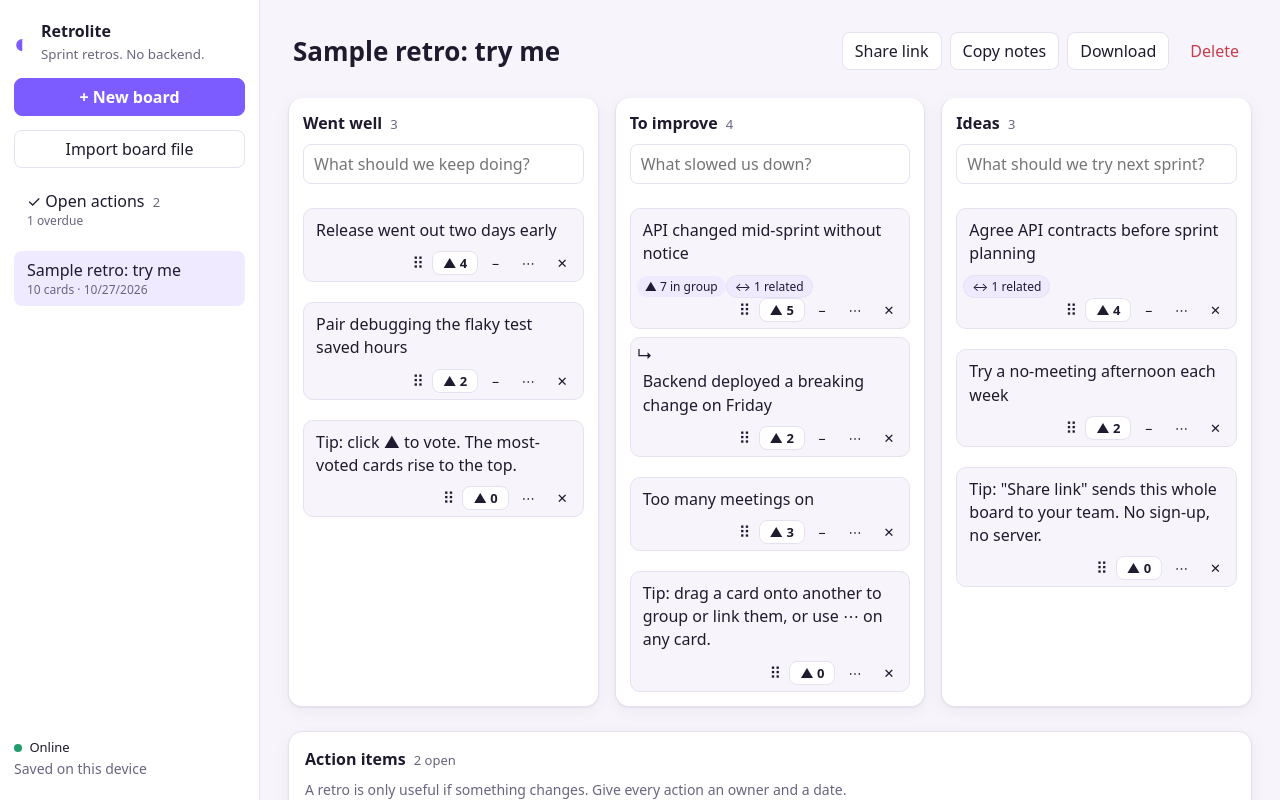
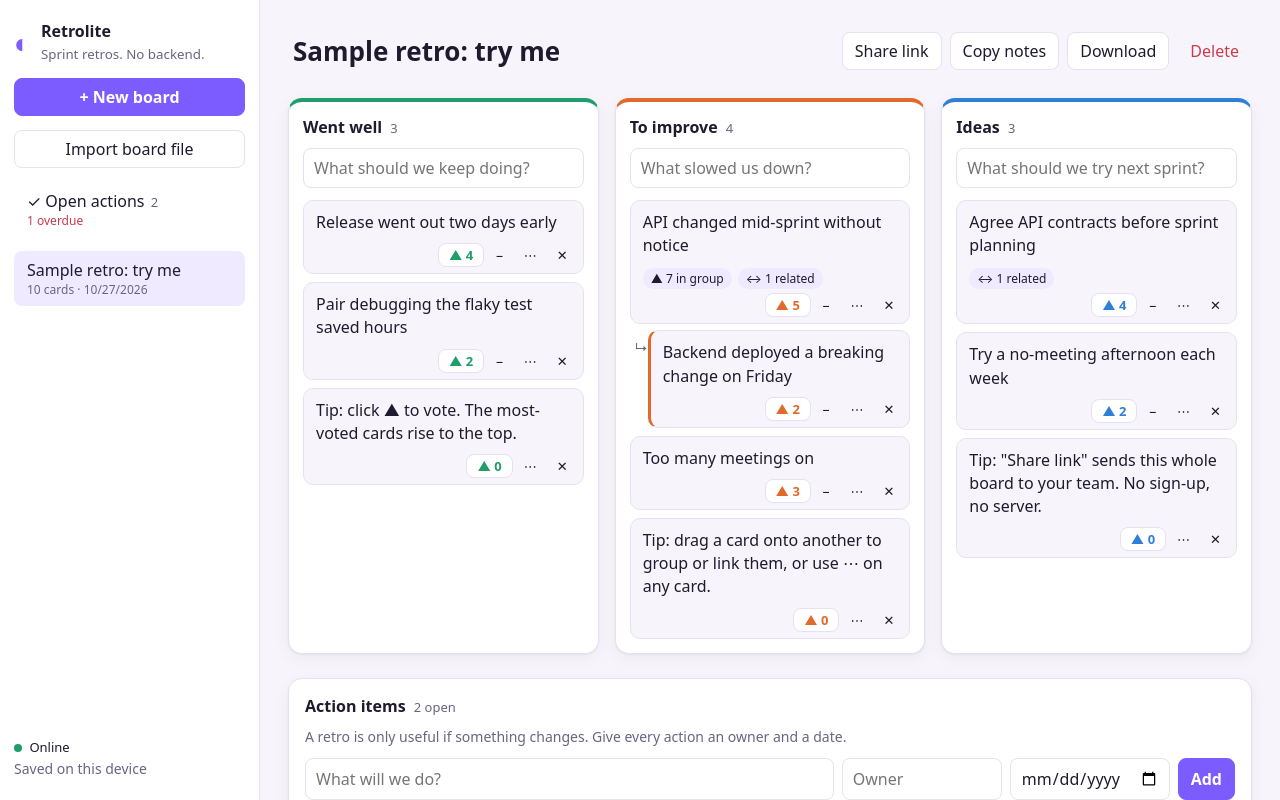
Before and after one commit to theinsanecat/retrolite, a React (Vite) app: page / in a window 1280 px wide. Both pictures are taken after a click on the button "Try a sample board". Shown: the top 800 px of the page. Built offline with nearby package versions, Linux system fonts and the light colour scheme.

Commit message:
Styles for templates, grouped and linked cards, open actions

```diff
--- a/src/index.css
+++ b/src/index.css
@@ -6,9 +6,10 @@
   --line: #e6e1f0;
   --accent: #7c5cff;
   --accent-soft: #efeaff;
-  --well: #1f9d6b;
-  --improve: #e0692b;
-  --ideas: #2f7fd8;
+  --c0: #1f9d6b;
+  --c1: #e0692b;
+  --c2: #2f7fd8;
+  --c3: #9b4dca;
   --danger: #c93c4b;
   --shadow: 0 1px 2px rgb(31 26 46 / 6%), 0 4px 16px rgb(31 26 46 / 5%);
   font-family: system-ui, -apple-system, "Segoe UI", Roboto, sans-serif;
@@ -90,8 +91,8 @@ nav { display: flex; flex-direction: column; gap: 4px; overflow-y: auto; flex: 1
 .board-link.active { background: var(--accent-soft); }
 .status { font-size: 13px; line-height: 1.6; }
 .dot { display: inline-block; width: 8px; height: 8px; border-radius: 50%; margin-right: 4px; }
-.dot.on { background: var(--well); }
-.dot.off { background: var(--improve); }
+.dot.on { background: var(--c0); }
+.dot.off { background: var(--c1); }
 
 main { padding: 24px 28px 60px; min-width: 0; }
 
@@ -101,6 +102,29 @@ main { padding: 24px 28px 60px; min-width: 0; }
   padding: 12px 16px; margin-bottom: 20px;
 }
 .banner.error { border-color: var(--danger); }
+.banner.organize { position: sticky; top: 8px; z-index: 5; box-shadow: var(--shadow); }
+.move { display: inline-flex; gap: 6px; align-items: center; font-size: 14px; }
+.move select { border: 1px solid var(--line); border-radius: 8px; padding: 6px 8px; background: var(--panel); font: inherit; color: inherit; }
+.title-wrap { display: flex; flex-direction: column; gap: 2px; min-width: 0; flex: 1; }
+.warn { color: var(--danger); font-size: 13px; }
+.late-text { color: var(--danger); }
+.open-link .count { margin-left: 2px; }
+
+.new-board, .open-actions { max-width: 900px; }
+.new-board h1, .open-actions h1 { font-size: 26px; margin: 0 0 4px; }
+.field { display: flex; flex-direction: column; gap: 6px; margin: 18px 0; max-width: 460px; }
+.field span { font-weight: 600; font-size: 14px; }
+.templates { border: none; padding: 0; margin: 0 0 20px; display: grid; grid-template-columns: repeat(2, 1fr); gap: 12px; }
+.templates legend { font-weight: 600; font-size: 14px; margin-bottom: 8px; }
+.template { display: flex; flex-direction: column; gap: 4px; padding: 14px; border: 1px solid var(--line); border-radius: 14px; background: var(--panel); cursor: pointer; }
+.template.chosen { border-color: var(--accent); box-shadow: 0 0 0 2px var(--accent); }
+.template input { position: absolute; opacity: 0; pointer-events: none; }
+.mini-cols { display: flex; gap: 6px; flex-wrap: wrap; margin-top: 6px; }
+.mini-cols i { font-style: normal; font-size: 12px; padding: 2px 8px; border-radius: 999px; border-top: 3px solid var(--c); background: var(--bg); }
+.open-actions .actions { margin-top: 16px; }
+.open-actions .actions.overdue { border-color: color-mix(in srgb, var(--danger) 45%, var(--line)); }
+.board-ref { color: var(--accent); font-size: 13px; max-width: 220px; overflow: hidden; text-overflow: ellipsis; white-space: nowrap; }
+.empty-note { color: var(--muted); margin-top: 24px; }
 
 .empty { max-width: 560px; margin: 12vh auto; text-align: center; }
 .empty h1 { font-size: 32px; margin-bottom: 8px; }
@@ -112,15 +136,30 @@ main { padding: 24px 28px 60px; min-width: 0; }
 
 .columns { display: grid; grid-template-columns: repeat(3, 1fr); gap: 16px; }
 .column { background: var(--panel); border: 1px solid var(--line); border-radius: 14px; padding: 14px; box-shadow: var(--shadow); border-top: 4px solid var(--c); }
-.col-well { --c: var(--well); }
-.col-improve { --c: var(--improve); }
-.col-ideas { --c: var(--ideas); }
+.col-0 { --c: var(--c0); }
+.col-1 { --c: var(--c1); }
+.col-2 { --c: var(--c2); }
+.col-3 { --c: var(--c3); }
+.columns.cols-4 { grid-template-columns: repeat(4, 1fr); }
+.column.drop { outline: 2px dashed var(--accent); outline-offset: 2px; }
+.column li.group > ul { margin: 0; gap: 6px; }
 .column h2, .actions h2 { font-size: 16px; margin: 0 0 10px; }
 .column ul, .actions ul { list-style: none; padding: 0; margin: 12px 0 0; display: flex; flex-direction: column; gap: 8px; }
 
-.card { border: 1px solid var(--line); border-radius: 10px; padding: 6px; background: var(--bg); }
+.card { position: relative; border: 1px solid var(--line); border-radius: 10px; padding: 6px; background: var(--bg); }
+.card.child { margin-left: 18px; border-left: 3px solid var(--c); }
+.child-mark { position: absolute; left: -16px; top: 8px; color: var(--muted); font-size: 13px; }
+.card.lit { box-shadow: 0 0 0 3px color-mix(in srgb, var(--accent) 45%, transparent); }
+.card.target { outline: 2px dashed var(--accent); outline-offset: 1px; }
+.card.drop { box-shadow: 0 0 0 3px var(--accent); }
+.card .pick { position: absolute; inset: 0; background: transparent; border: none; border-radius: 10px; cursor: pointer; }
+.card .pick:hover { background: color-mix(in srgb, var(--accent) 10%, transparent); }
+.handle { cursor: grab; color: var(--muted); padding: 0 4px; user-select: none; }
+.spacer { flex: 1; }
+.link-chip { border: none; cursor: pointer; }
 .card textarea { border: none; background: transparent; resize: none; padding: 4px 6px; line-height: 1.45; }
-.card-foot { display: flex; gap: 4px; align-items: center; justify-content: flex-end; }
+.card-foot { display: flex; gap: 2px; align-items: center; }
+.card-tags { display: flex; gap: 6px; flex-wrap: wrap; padding: 2px 6px 4px; }
 .vote { padding: 2px 10px; font-size: 13px; color: var(--c); border-color: var(--line); font-weight: 600; }
 
 .actions { margin-top: 24px; background: var(--panel); border: 1px solid var(--line); border-radius: 14px; padding: 16px; box-shadow: var(--shadow); }
@@ -144,9 +183,11 @@ main { padding: 24px 28px 60px; min-width: 0; }
   .sidebar { position: static; height: auto; border-right: none; border-bottom: 1px solid var(--line); }
   nav { max-height: 160px; }
   main { padding: 16px; }
-  .columns { grid-template-columns: 1fr; }
+  .columns, .columns.cols-4 { grid-template-columns: 1fr; }
+  .templates { grid-template-columns: 1fr; }
   .action-form { grid-template-columns: 1fr 1fr; }
   .action { flex-wrap: wrap; }
   .action-text { flex-basis: calc(100% - 40px); }
 }
 .sr-only { position: absolute; width: 1px; height: 1px; overflow: hidden; clip: rect(0 0 0 0); white-space: nowrap; }
+@media (hover: none) { .handle { display: none; } }
```
